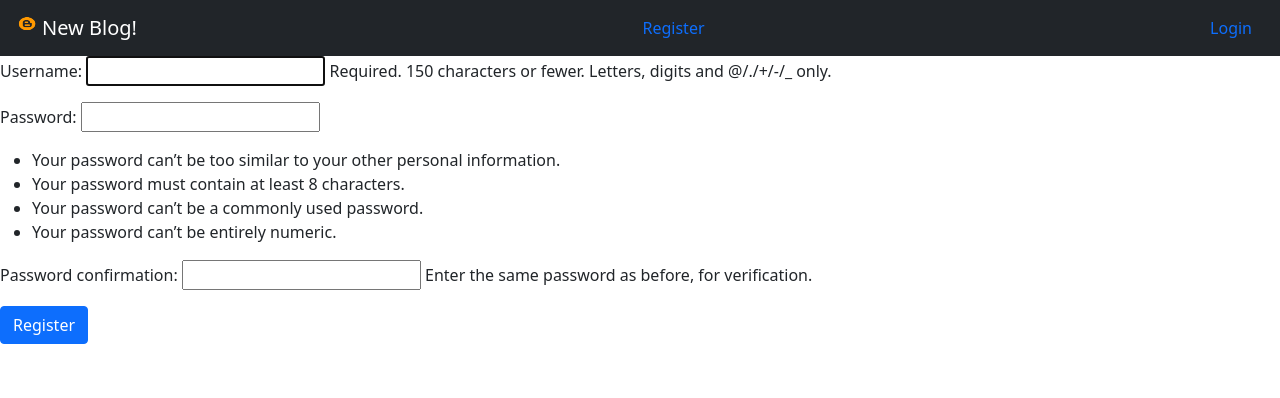
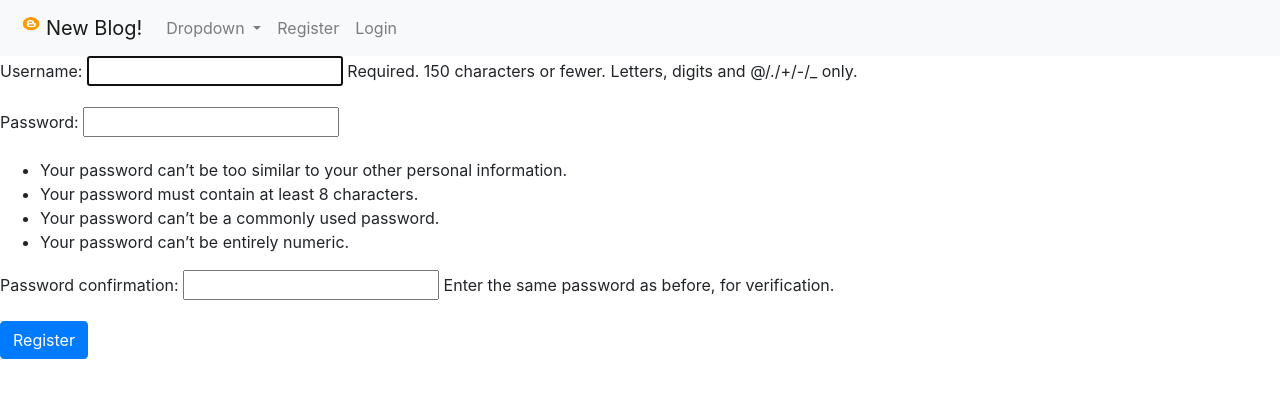
Before and after one commit to davidelomba/BlogProject, a Django app: page /account/register/ in a window 1280 px wide. Shown: the top 398 px of the page. Run offline with Django 4.2, Linux system fonts and the light colour scheme.

Commit message:
modify template

```diff
--- a/blog/templates/base.html
+++ b/blog/templates/base.html
@@ -1,39 +1,63 @@
 <!doctype html>
 <html lang="en">
-
   <head>
     <!-- Required meta tags -->
     <meta charset="utf-8">
-    <meta name="viewport" content="width=device-width, initial-scale=1">
+    <meta name="viewport" content="width=device-width, initial-scale=1, shrink-to-fit=no">
 
     <!-- Bootstrap CSS -->
-    <link href="https://cdn.jsdelivr.net/npm/bootstrap@5.0.0-beta2/dist/css/bootstrap.min.css" rel="stylesheet"
-        integrity="sha384-BmbxuPwQa2lc/FVzBcNJ7UAyJxM6wuqIj61tLrc4wSX0szH/Ev+nYRRuWlolflfl" crossorigin="anonymous">
-
+    <link rel="stylesheet" href="https://cdn.jsdelivr.net/npm/bootstrap@4.4.1/dist/css/bootstrap.min.css" integrity="sha384-Vkoo8x4CGsO3+Hhxv8T/Q5PaXtkKtu6ug5TOeNV6gBiFeWPGFN9MuhOf23Q9Ifjh" crossorigin="anonymous">
     <title>Blog</title>
   </head>
+  <body>
+    <nav class="navbar navbar-expand-lg navbar-light bg-light">
+        <button class="navbar-toggler" type="button" data-toggle="collapse" data-target="#navbarSupportedContent" aria-controls="navbarSupportedContent" aria-expanded="false" aria-label="Toggle navigation">
+            <span class="navbar-toggler-icon"></span>
+        </button>
 
-<body>
-    <!-- Image and text -->
-    <nav class="navbar navbar-dark bg-dark">
-        <div class="container-fluid">
+        <div class="collapse navbar-collapse" id="navbarSupportedContent">
+            <ul class="navbar-nav mr-auto">
              <a class="navbar-brand" href="{% url 'home' %}">
                     {% load static %}<img src="{% static 'logo.png' %}" alt="" width="30" height="24" class="d-inline-block align-top">New Blog!</a>
+                 <li class="nav-item dropdown">
+                    <a class="nav-link dropdown-toggle" href="#" id="navbarDropdown" role="button" data-toggle="dropdown" aria-haspopup="true" aria-expanded="false">
+                      Dropdown
+                    </a>
+                    <div class="dropdown-menu" aria-labelledby="navbarDropdown">
+                      <a class="dropdown-item" href="#">Action</a>
+                      <a class="dropdown-item" href="#">Another action</a>
+                      <div class="dropdown-divider"></div>
+                      <a class="dropdown-item" href="#">Something else here</a>
+                    </div>
+                  </li>
                 {% if user.is_authenticated %}
+                    <li class = "nav-item">
                     <a class="nav-link" href="{% url 'add_post' %}">Add Post</a>
+                    </li>
+                    <li class = "nav-item">
                     <a class="nav-link" href="{% url 'add_category' %}">Add Category</a>
+                    </li>
+                    <li class = "nav-item">
                     <a class="nav-link" href="{% url 'logout' %}">Logout</a>
+                    </li>
                 {% else %}
+                    <li class = "nav-item">
                     <a class="nav-link" href="{% url 'register' %}">Register</a>
+                    </li>
+                    <li class = "nav-item">
                     <a class="nav-link" href="{% url 'login' %}">Login</a>
+                    </li>
                 {% endif %}
+            </ul>
         </div>
     </nav>
     {% block content %}
     {% endblock %}
-    <script src="https://cdn.jsdelivr.net/npm/bootstrap@5.0.0-beta2/dist/js/bootstrap.bundle.min.js"
-        integrity="sha384-b5kHyXgcpbZJO/tY9Ul7kGkf1S0CWuKcCD38l8YkeH8z8QjE0GmW1gYU5S9FOnJ0"
-        crossorigin="anonymous"></script>
+
+    <!-- Optional JavaScript -->
+    <!-- jQuery first, then Popper.js, then Bootstrap JS -->
+    <script src="https://code.jquery.com/jquery-3.4.1.slim.min.js" integrity="sha384-J6qa4849blE2+poT4WnyKhv5vZF5SrPo0iEjwBvKU7imGFAV0wwj1yYfoRSJoZ+n" crossorigin="anonymous"></script>
+    <script src="https://cdn.jsdelivr.net/npm/popper.js@1.16.0/dist/umd/popper.min.js" integrity="sha384-Q6E9RHvbIyZFJoft+2mJbHaEWldlvI9IOYy5n3zV9zzTtmI3UksdQRVvoxMfooAo" crossorigin="anonymous"></script>
+    <script src="https://cdn.jsdelivr.net/npm/bootstrap@4.4.1/dist/js/bootstrap.min.js" integrity="sha384-wfSDF2E50Y2D1uUdj0O3uMBJnjuUD4Ih7YwaYd1iqfktj0Uod8GCExl3Og8ifwB6" crossorigin="anonymous"></script>
   </body>
-
 </html>
```
Also changed, not shown: db.sqlite3. Lines whose indentation alone changed are shown as unchanged.
